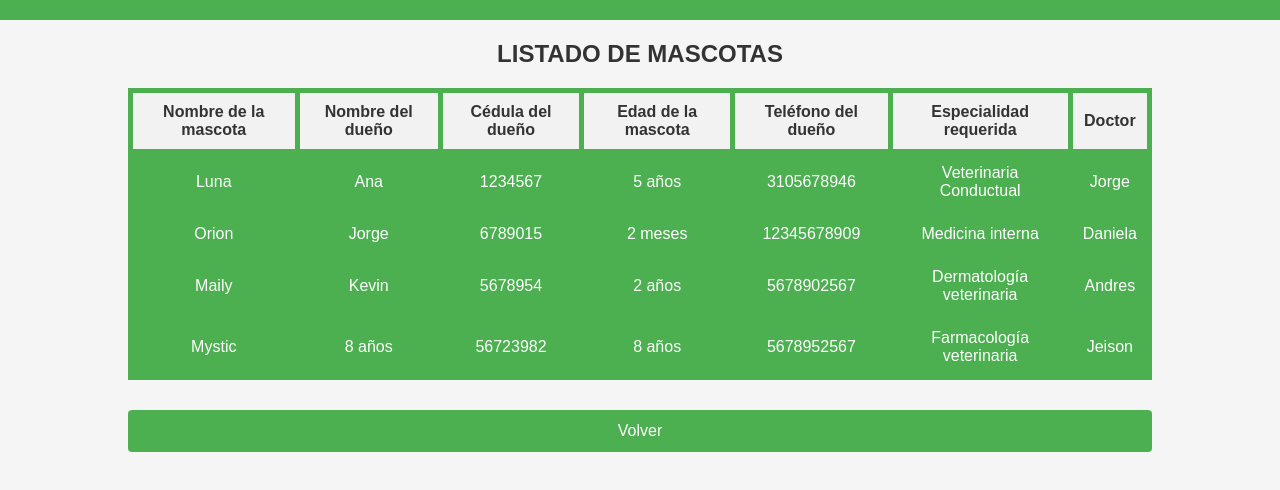
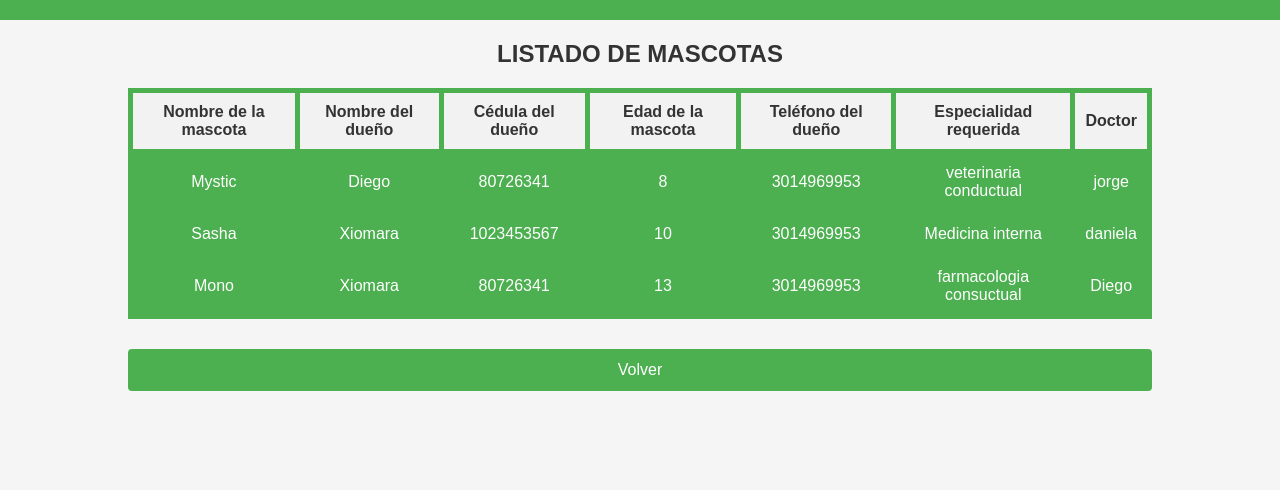
Before and after one commit to harold-rojas10/Veterinaria-HR, a plain HTML site: page mascotas.html in a window 1280 px wide. Shown: the part 98-588 px from the top of the page. Drawn offline with Linux system fonts and the light colour scheme.

Commit message:
JS objetos

```diff
--- /dev/null
+++ b/mascotas-obj.js
@@ -0,0 +1,58 @@
+let tablaMascotas = document.getElementById("tabla-mascotas");
+let cuerpoTabla = tablaMascotas.querySelector("tbody");
+
+
+let mascotas = [
+  {
+    nombreMascota: "Mystic",
+    nombreDueno: "Diego",
+    cedulaDueno: "80726341",
+    edadMascota: "8",
+    telefonoDueno: "3014969953",
+    especialidad: "veterinaria conductual",
+    medico: "jorge"
+
+  },
+  {
+    nombreMascota: "Sasha",
+    nombreDueno: "Xiomara",
+    cedulaDueno: "1023453567",
+    edadMascota: "10",
+    telefonoDueno: "3014969953",
+    especialidad: "Medicina interna",
+    medico: "daniela"
+
+  },
+  {
+    nombreMascota: "Mono",
+    nombreDueno: "Xiomara",
+    cedulaDueno: "80726341",
+    edadMascota: "13",
+    telefonoDueno: "3014969953",
+    especialidad: "farmacologia consuctual",
+    medico: "Diego"
+
+  }
+]
+
+
+
+for (let i = 0; i < mascotas.length; i++) {
+  let mascota = mascotas[i];
+  let fila = cuerpoTabla.insertRow();
+  let celdaNombreMascotas = fila.insertCell();
+  let celdaNombreDueno = fila.insertCell();
+  let celdaCedulaDueno = fila.insertCell();
+  let celdaEdadMascota = fila.insertCell();
+  let celdaTelefonoDueno = fila.insertCell();
+  let celdaEspecialidad = fila.insertCell();
+  let celdaMedico = fila.insertCell();
+
+  celdaNombreMascotas.textContent = mascota.nombreMascota;
+  celdaNombreDueno.textContent = mascota.nombreDueno;
+  celdaCedulaDueno.textContent = mascota.cedulaDueno;
+  celdaEdadMascota.textContent = mascota.edadMascota
+  celdaTelefonoDueno.textContent = mascota.telefonoDueno;
+  celdaEspecialidad.textContent = mascota.especialidad;
+  celdaMedico.textContent = mascota.medico;
+}
--- a/mascotas.html
+++ b/mascotas.html
@@ -36,7 +36,9 @@
     </div>
   </main>
   <script src="volver.js"></script>
-  <script src="mascotas.js"></script>
+
+  <script src="mascotas-obj.js"></script>
+  <!-- <script src="mascotas.js"></script>  -->
 </body>
 
 </html>
```
Also changed, not shown: medicos.js (line endings or trailing spaces).
